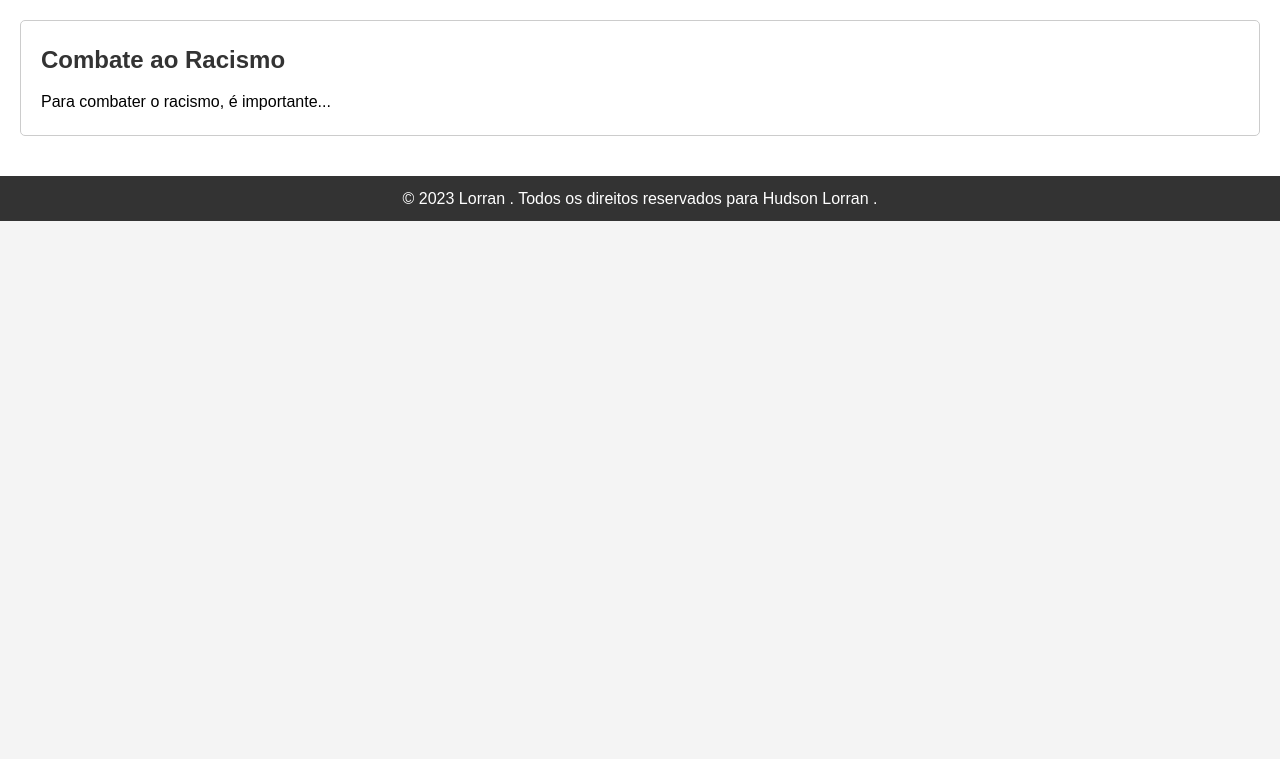
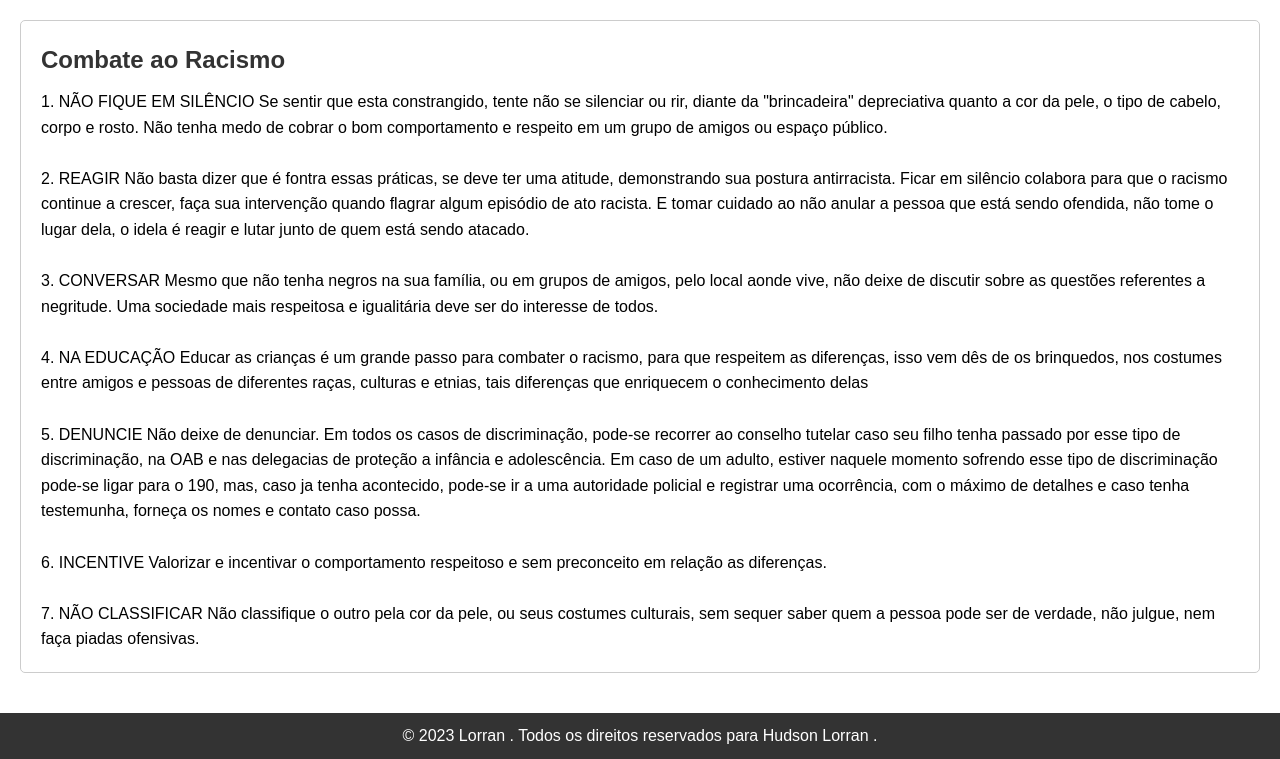
Before and after one commit to Hudsonlorran/Racismo-e-Conscientiza-o, a plain HTML site: page index.html in a window 1280 px wide. Shown: the part 1365-2124 px from the top of the page. Before the commit the page ends 1586 px from the top, so only its background shows below. Drawn offline with Linux system fonts and the light colour scheme.

Commit message:
Update index.html

```diff
--- a/index.html
+++ b/index.html
@@ -8,7 +8,7 @@
 </head>
 <body>
     <header>
-        <h1>Racismo e Conscientização</h1>
+        <h1>Desconstruindo o Racismo</h1>
     </header>
     <nav>
         <ul>
@@ -45,7 +45,26 @@
         </section>
         <section id="combate">
             <h2>Combate ao Racismo</h2>
-            <p>Para combater o racismo, é importante...</p>
+            <p>1. NÃO FIQUE EM SILÊNCIO
+Se sentir que esta constrangido, tente não se silenciar ou rir, diante da "brincadeira" depreciativa quanto a cor da pele, o tipo de cabelo, corpo e rosto. Não tenha medo de cobrar o bom comportamento e respeito em um grupo de amigos ou espaço público.
+<br><br>
+2. REAGIR
+Não basta dizer que é fontra essas práticas, se deve ter uma atitude, demonstrando sua postura antirracista. Ficar em silêncio colabora para que o racismo continue a crescer, faça sua intervenção quando flagrar algum episódio de ato racista. E tomar cuidado ao não anular a pessoa que está sendo ofendida, não tome o lugar dela, o idela é reagir e lutar junto de quem está sendo atacado.
+<br><br>
+3. CONVERSAR
+Mesmo que não tenha negros na sua família, ou em grupos de amigos, pelo local aonde vive, não deixe de discutir sobre as questões referentes a negritude. Uma sociedade mais respeitosa e igualitária deve ser do interesse de todos.
+<br><br>
+4. NA EDUCAÇÃO
+Educar as crianças é um grande passo para combater o racismo, para que respeitem as diferenças, isso vem dês de os brinquedos, nos costumes entre amigos e pessoas de diferentes raças, culturas e etnias, tais diferenças que enriquecem o conhecimento delas
+<br><br>
+5. DENUNCIE
+Não deixe de denunciar. Em todos os casos de discriminação, pode-se recorrer ao conselho tutelar caso seu filho tenha passado por esse tipo de discriminação, na OAB e nas delegacias de proteção a infância e adolescência. Em caso de um adulto, estiver naquele momento sofrendo esse tipo de discriminação pode-se ligar para o 190, mas, caso ja tenha acontecido, pode-se ir a uma autoridade policial e registrar uma ocorrência, com o máximo de detalhes e caso tenha testemunha, forneça os nomes e contato caso possa.
+<br><br>
+6. INCENTIVE
+Valorizar e incentivar o comportamento respeitoso e sem preconceito em relação as diferenças.
+<br><br>
+7. NÃO CLASSIFICAR
+Não classifique o outro pela cor da pele, ou seus costumes culturais, sem sequer saber quem a pessoa pode ser de verdade, não julgue, nem faça piadas ofensivas.</p>
         </section>
     </main>
     <footer>
```
